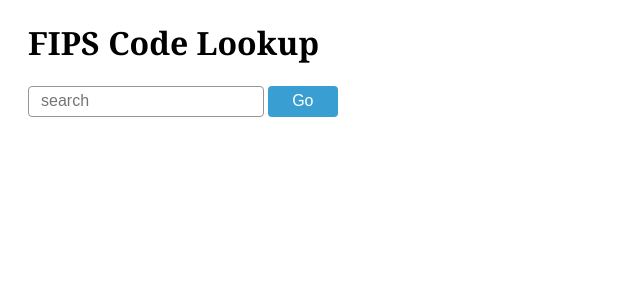
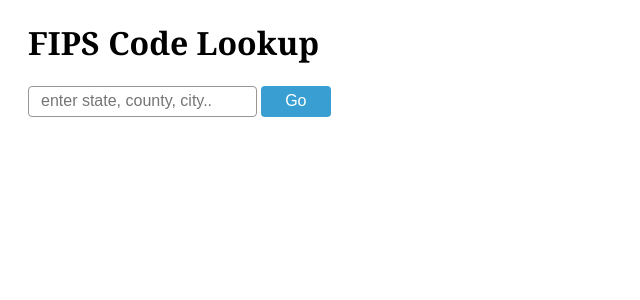
Before and after one commit to codeforamerica/data-portal-info-collector, a Flask app: page / in a window 1280 px wide. Shown: the top 300 px of the page, without its empty margins (0-640 px from the left). Run offline with Flask 2, Linux system fonts and the light colour scheme.

Commit message:
Adding clearer text to the search box

```diff
--- a/fips_lookup/static/styles.css
+++ b/fips_lookup/static/styles.css
@@ -12,6 +12,7 @@ form input[type="text"], input[type="submit"]
 
 form input[type="text"]
 {
+  width: 200px;
   border-width: 1px;
   border-style: solid;
   border-color: #999595;
--- a/fips_lookup/templates/index.html
+++ b/fips_lookup/templates/index.html
@@ -4,7 +4,7 @@
     <h1>FIPS Code Lookup</h1>
     <form action="lookup" method="get" name="get_fips_code">
       {{form.hidden_tag()}}
-      {{form.search_field(placeholder="search")}}
+      {{form.search_field(placeholder="enter state, county, city..")}}
       <input type="submit" value="Go">
     </form>
   </div>
```
